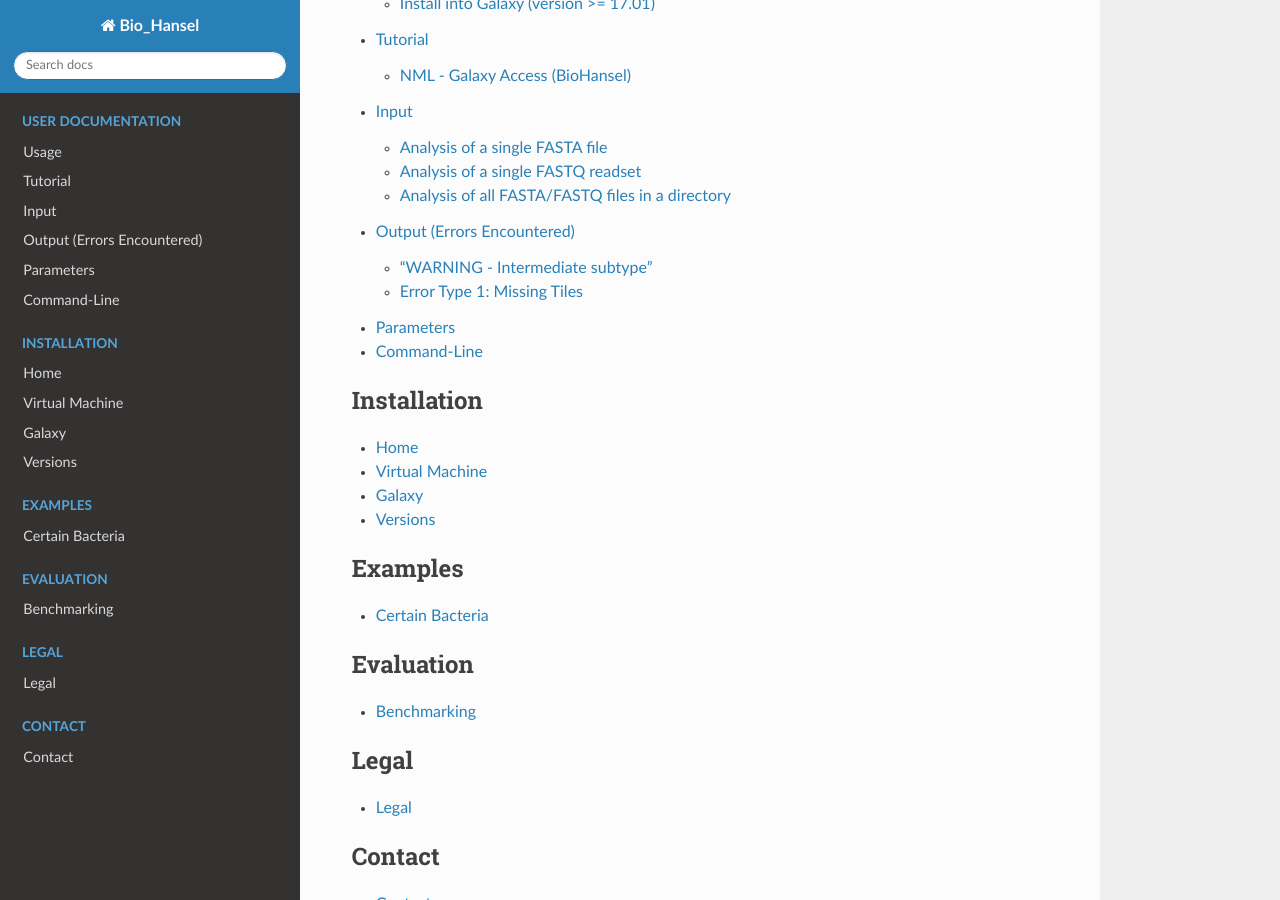
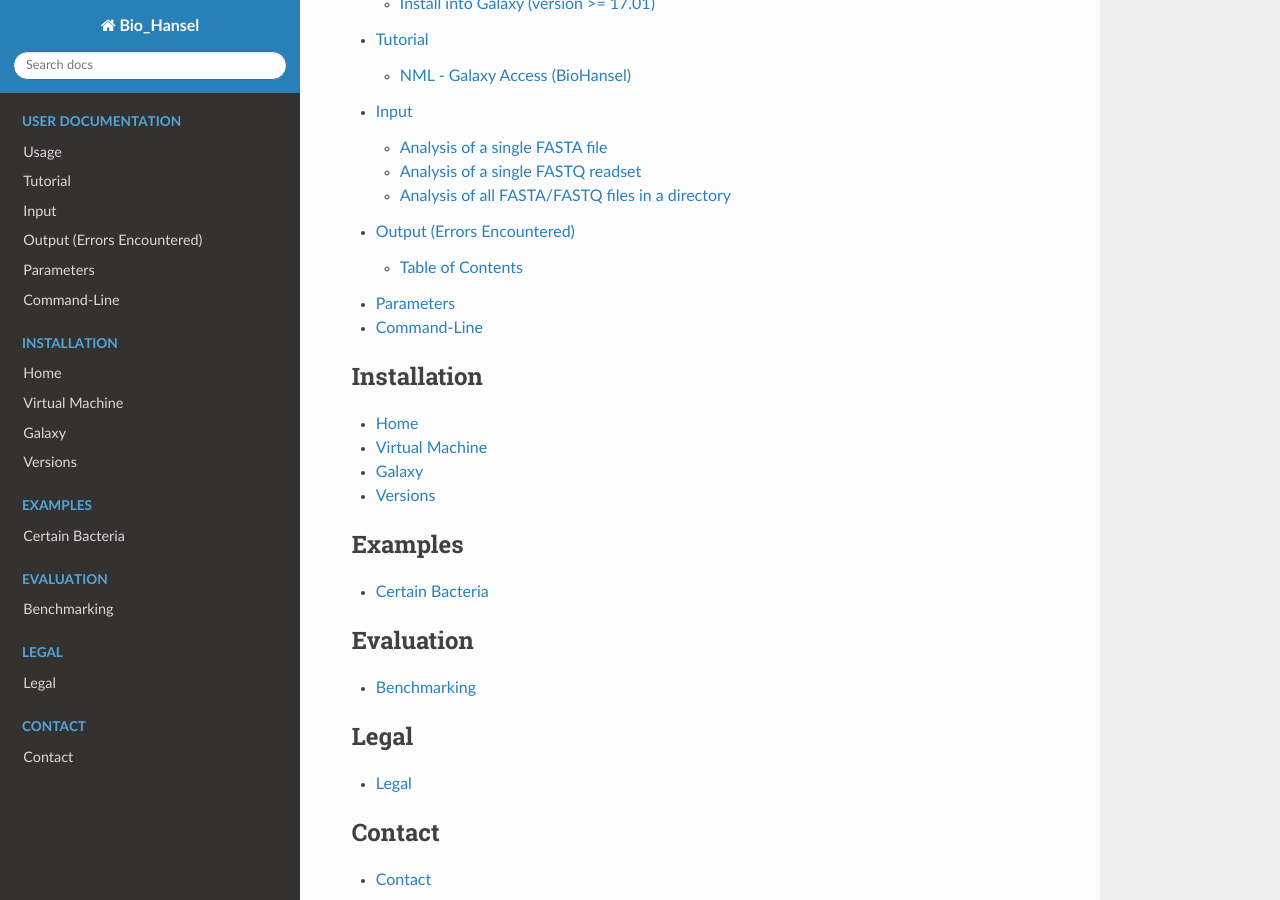
Before and after one commit to phac-nml/biohansel, a Sphinx documentation site: the page built from docs/source/index.rst, in a window 1280 px wide and 900 px high, scrolled down 756 px. Built offline with Sphinx 7.4.7 and the Read the Docs theme 2.0.0, drawn with Linux system fonts in a browser that asks for light colours; pages that are not in the unit, such as notebooks, are missing from menus.

Commit message:
Update output.rst

```diff
--- a/docs/source/user-docs/output.rst
+++ b/docs/source/user-docs/output.rst
@@ -1,12 +1,11 @@
 Output (Errors Encountered)
 ===========================
 
-.. toctree::
-   :maxdepth: 2
-   :caption: Table of Contents
+Table of Contents
+#################
 
-   "WARNING - Intermediate subtype"
-   Error Type 1: Missing Tiles
+_`"WARNING - Intermediate subtype"`_
+
 
 
 "WARNING - Intermediate subtype"
```
